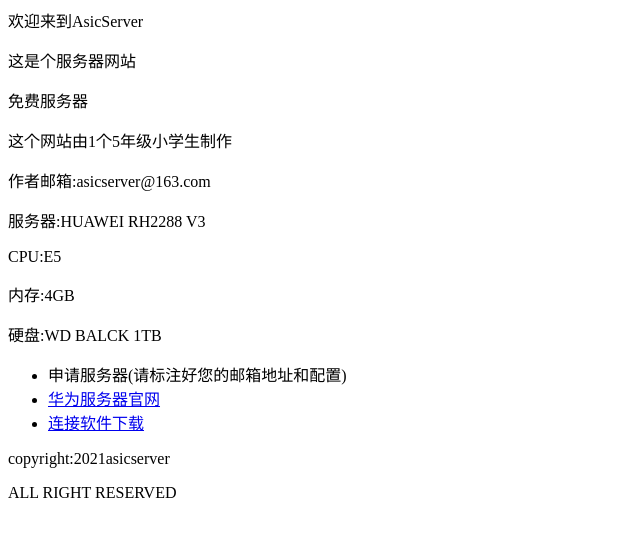
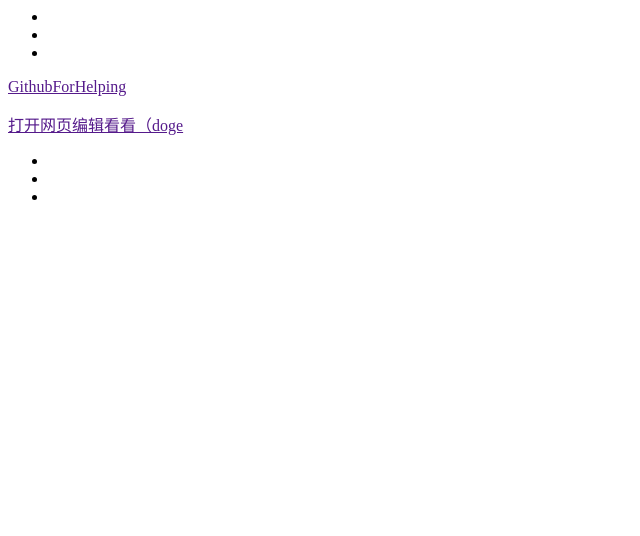
Before and after one commit to AsicServer/AsicServer.github.io, a plain HTML site: page index.html in a window 1280 px wide. Shown: the whole page, without its empty margins (0-640 px from the left). Drawn offline with Linux system fonts and the light colour scheme.

Commit message:
Update index.html

```diff
--- a/index.html
+++ b/index.html
@@ -1,18 +1,24 @@
-<p>欢迎来到AsicServer</p>
-<p>这是个服务器网站</p>
-<p>免费服务器</p>
-<p>这个网站由1个5年级小学生制作</p>
-<p>作者邮箱:asicserver@163.com</p>
-<p>服务器:HUAWEI RH2288 V3</p>
-<p>CPU:E5</p>
-<p>内存:4GB</p>
-<p>硬盘:WD BALCK 1TB</p>
+<p></p>
+<p></p>
+<p></p>
+<p></p>
+<p></p>
+<p></p>
+<p></p>
+<p></p>
+<p></p>
 
 <ul>
-  <li> <a href="https://mail.163.com"></a>申请服务器(请标注好您的邮箱地址和配置) </li>
-  <li> <a href="https://support.huawei.com/enterprise/zh/intelligent-servers/rh2288h-v3-pid-9901881">华为服务器官网</a> </li>
-  <li> <a href="https://sunlogin.oray.com/">连接软件下载</a> </li>
+  <li> <a href=""></a></li>
+  <li> <a href=""></a> </li>
+  <li> <a href=""></li>
 </ul>
 
-<p>copyright:2021asicserver</p>
-<p>ALL RIGHT RESERVED</p>
+<p>GithubForHelping</p>
+<p>打开网页编辑看看（doge</p>
+
+<ul>
+  <li> <a href="asicserver.github.io/sysb.html"></a></li>
+  <li> <a href=""></a> </li>
+  <li> <a href=""></li>
+</ul>
```
